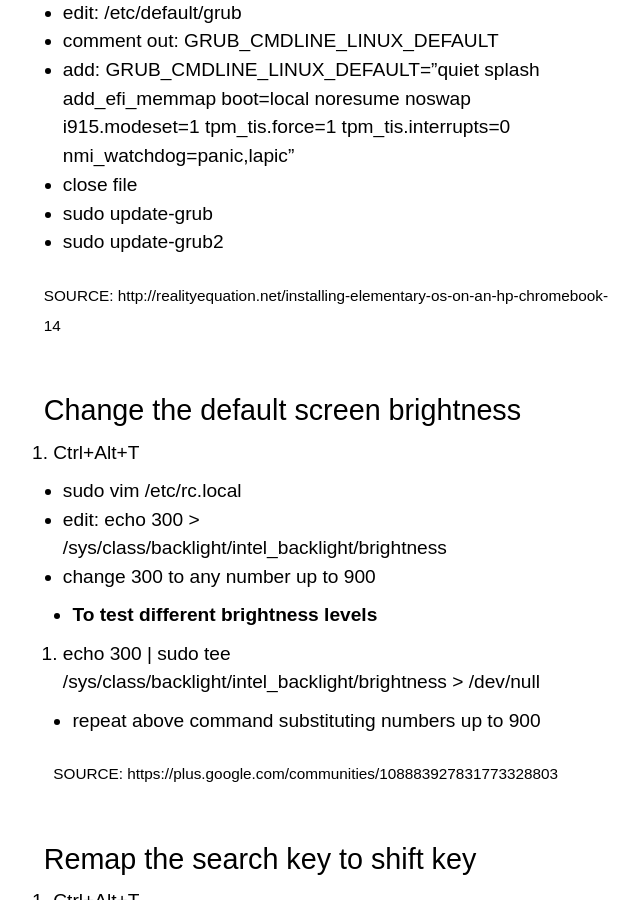
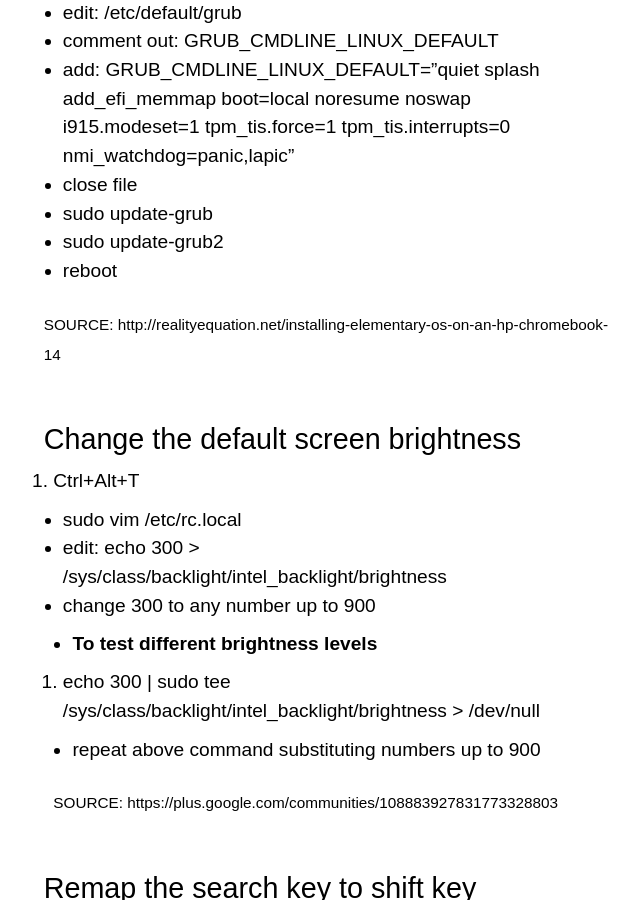
Before and after one commit to scrawlon/scrawlon.github.io, a Jekyll site: the page built from _posts/2014-07-11-chrubuntu-tips.md, in a window 1280 px wide and 900 px high, scrolled down 949 px. Shown: the whole window, without its empty margins (309-949 px from the left). Built offline with Jekyll 4.4.1, drawn with Linux system fonts in a browser that asks for light colours; Markdown is read by kramdown in place of the engine named in the settings; comment, search, counter and statistics services are not loaded.

Commit message:
Edit Chrubuntu Tips

```diff
--- a/_posts/2014-07-11-chrubuntu-tips.md
+++ b/_posts/2014-07-11-chrubuntu-tips.md
@@ -39,6 +39,7 @@ If you know any other tips, leave a comment and I'll add them to the list.
 * close file
 * sudo update-grub
 * sudo update-grub2
+* reboot
 <p>
   <small>
     SOURCE: http://realityequation.net/installing-elementary-os-on-an-hp-chromebook-14
```
